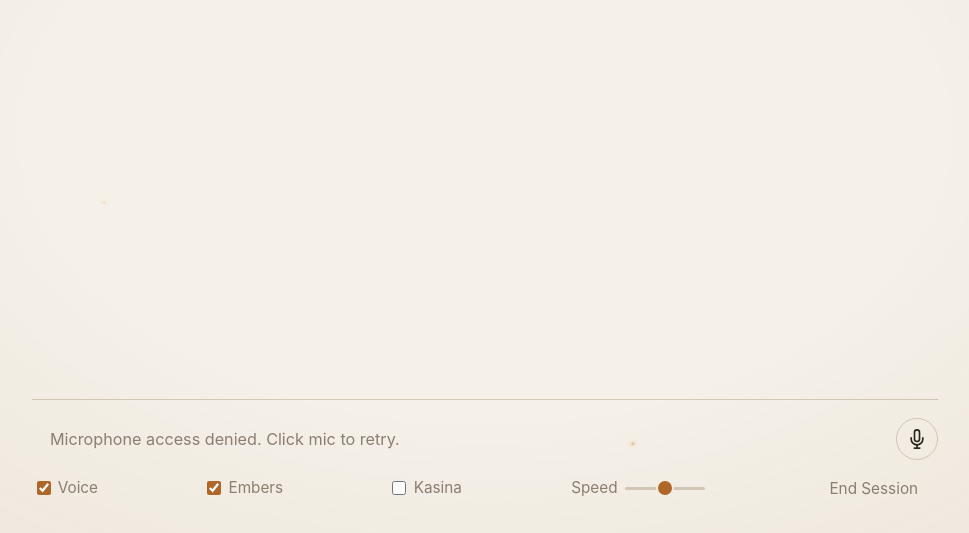
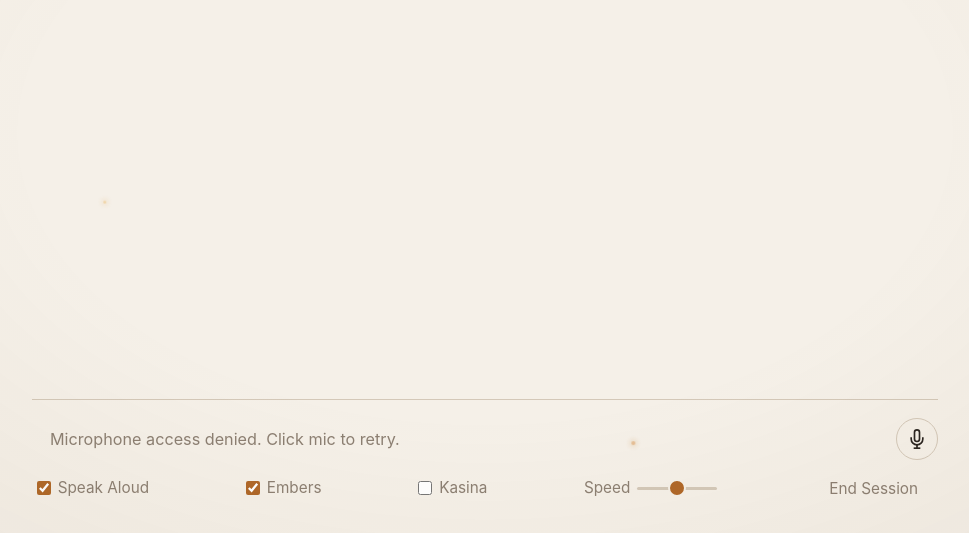
Before and after one commit to akrusz/meditation-pal, a Flask app: page /session in a window 1280 px wide. Shown: the part 267-800 px from the top of the page, without its empty margins (155-1124 px from the left). Run offline with Flask 3, Linux system fonts and the light colour scheme; parts of the project's set-up code (start-up, migrations or seed data) failed here and were passed over; some libraries are stand-ins or nearby versions; some web fonts are replaced.

Commit message:
visual effects

```diff
--- a/src/web/static/css/style.css
+++ b/src/web/static/css/style.css
@@ -1027,6 +1027,23 @@ body::before {
     100% { opacity: 0; transform: translateY(-100vh) translateX(-12px); }
 }
 
+/* Light mode: embers need to be larger and more opaque to read against a bright bg */
+[data-theme="light"] .ember:nth-child(1) {
+    width: 3px;
+    height: 3px;
+    box-shadow: 0 0 5px 1.5px rgba(220, 150, 50, 0.45);
+}
+[data-theme="light"] .ember:nth-child(2) {
+    width: 4px;
+    height: 4px;
+    box-shadow: 0 0 5px 1.5px rgba(200, 130, 50, 0.45);
+}
+[data-theme="light"] .ember:nth-child(3) {
+    width: 3.5px;
+    height: 3.5px;
+    box-shadow: 0 0 5px 1.5px rgba(195, 120, 45, 0.4);
+}
+
 /* ============================================
    History Page
    ============================================ */
--- a/src/web/templates/session.html
+++ b/src/web/templates/session.html
@@ -38,7 +38,7 @@
         <div class="input-controls">
             <label class="toggle-label" title="Read responses aloud">
                 <input type="checkbox" id="tts-toggle" checked>
-                <span class="toggle-text">Voice</span>
+                <span class="toggle-text">Speak Aloud</span>
             </label>
             <label class="toggle-label" title="Floating ember particles">
                 <input type="checkbox" id="embers-toggle" checked>
```
